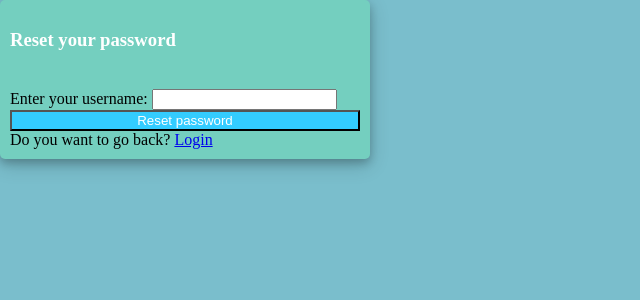
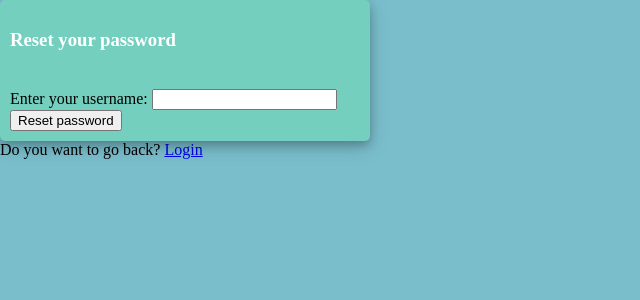
Before and after one commit to ddemip/giftly, a Django app: template giftlyapp/templates/registration/pwd-reset.html in a window 1280 px wide. Shown: the top 300 px of the page, without its empty margins (0-640 px from the left). Run offline with Django 4.2, Linux system fonts and the light colour scheme; the template is opened without the code that fills it, so the values that code supplies are empty.

Commit message:
Updated pwd-reset file and added password field to profile.html file.

```diff
--- a/giftlyapp/templates/profile.html
+++ b/giftlyapp/templates/profile.html
@@ -9,7 +9,8 @@
             <p>First Name: {{ user.first_name }}</p>
             <p>Last Name: {{ user.last_name }}</p>
             <p>Email: {{ user.email }}</p>
-            <!-- Add more fields as needed -->
+            <p>Password: {{ user.password }}</p>
+            <<!-- Add more fields as needed -->
         </div>
         <!-- Display messages -->
         {% if messages %}
--- a/giftlyapp/templates/registration/login.html
+++ b/giftlyapp/templates/registration/login.html
@@ -49,10 +49,13 @@
 					<div class="d-flex justify-content-center links">
 						Don't have an account? <a href="{% url 'register' %}" class="ml-2">Sign Up</a>
 					</div>
+                    <div class="d-flex justify-content-center links">
+                        Forgot your password? <a href="{% url 'pwd-reset' %}" class="ml-2">Password reset</a>
 
 				</div>
 			</div>
 		</div>
+        </div>
 	</div>
 </body>
 
--- a/giftlyapp/templates/registration/pwd-reset.html
+++ b/giftlyapp/templates/registration/pwd-reset.html
@@ -15,24 +15,34 @@
             <h3 id="form-title">Reset your password</h3>
         </div>
         <div class="d-flex justify-content-center form_container">
-            <form class="mt-5">
                 <div>
                     <label for="username">Enter your username:</label>
                     <input type="text" id="username" name="username" class="form-control">
                 </div>
-                <div class="mt-6">
-                    <button class="btn login_btn" onclick="alert('Success!')">
-                        Reset password
-                    </button>
+                        <input type="button" class="button" value="Reset password" onclick="randomPassword(8);" tabindex="2">
                 </div>
-            </form>
+
+            <script>
+                function randomPassword(length) {
+                    const chars = "abcdefghijklmnopqrstuvwxyzABCDEFGHIJKLMNOP1234567890";
+                    let pass = "";
+                    for (let x = 0; x < length; x++) {
+                        const i = Math.floor(Math.random() * chars.length);
+                        pass += chars.charAt(i);
+                    }
+                    if (document.getElementById("username").value.trim() === "") {
+                        alert("Username can't be empty!");
+                    } else {
+                        alert(pass);
+                    }
+                }
+                </script>
         </div>
         <div class="mt-4">
             <div class="d-flex justify-content-center links">
                 Do you want to go back? <a href="login.html" class="ml-2">Login</a>
             </div>
         </div>
-    </div>
 </body>
 
 </html>
--- a/giftlyapp/templates/registration/register.html
+++ b/giftlyapp/templates/registration/register.html
@@ -55,10 +55,11 @@
 					<div class="d-flex justify-content-center links">
 						Already have an account? <a href="{% url 'login' %}" class="ml-2">Login</a>
 					</div>
+
+                    </div>
 				</div>
 			</div>
 		</div>
-	</div>
     <script>
         /* JavaScript code for adding styles and placeholders */
         const form_fields = document.getElementsByTagName('input');
```
